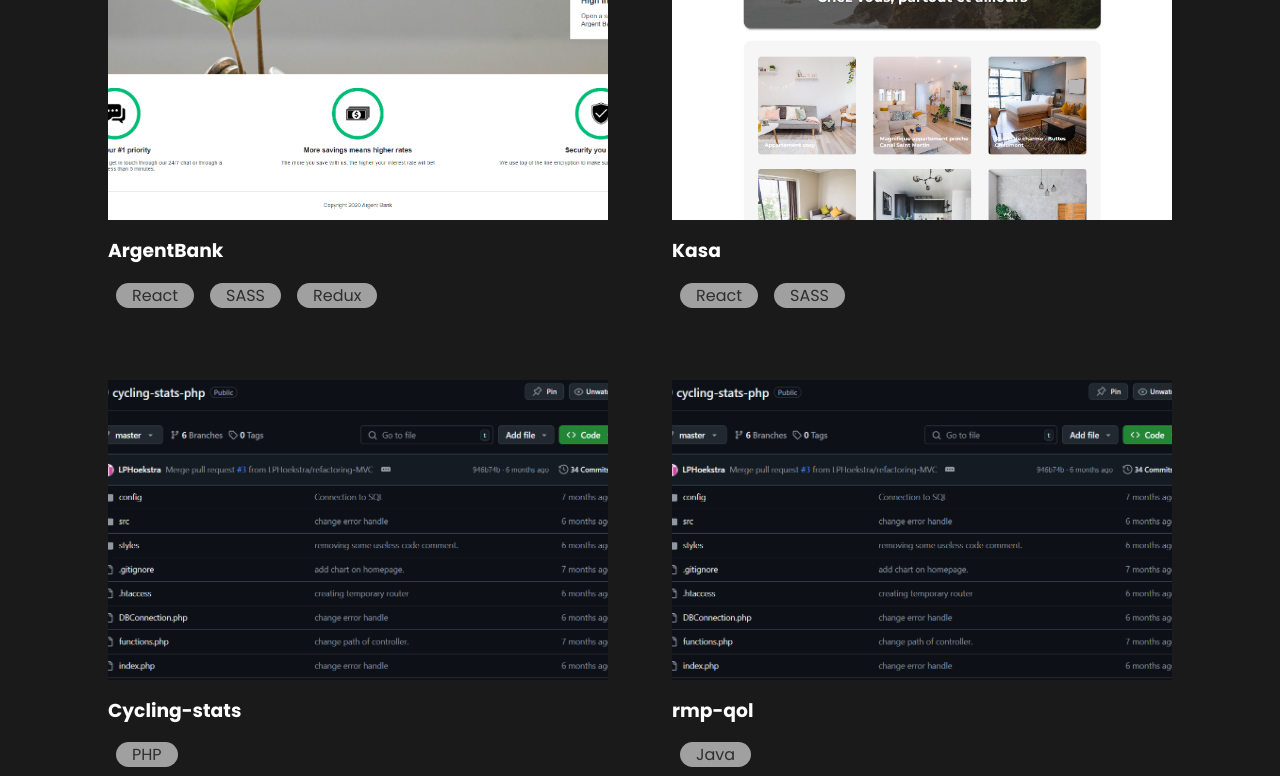
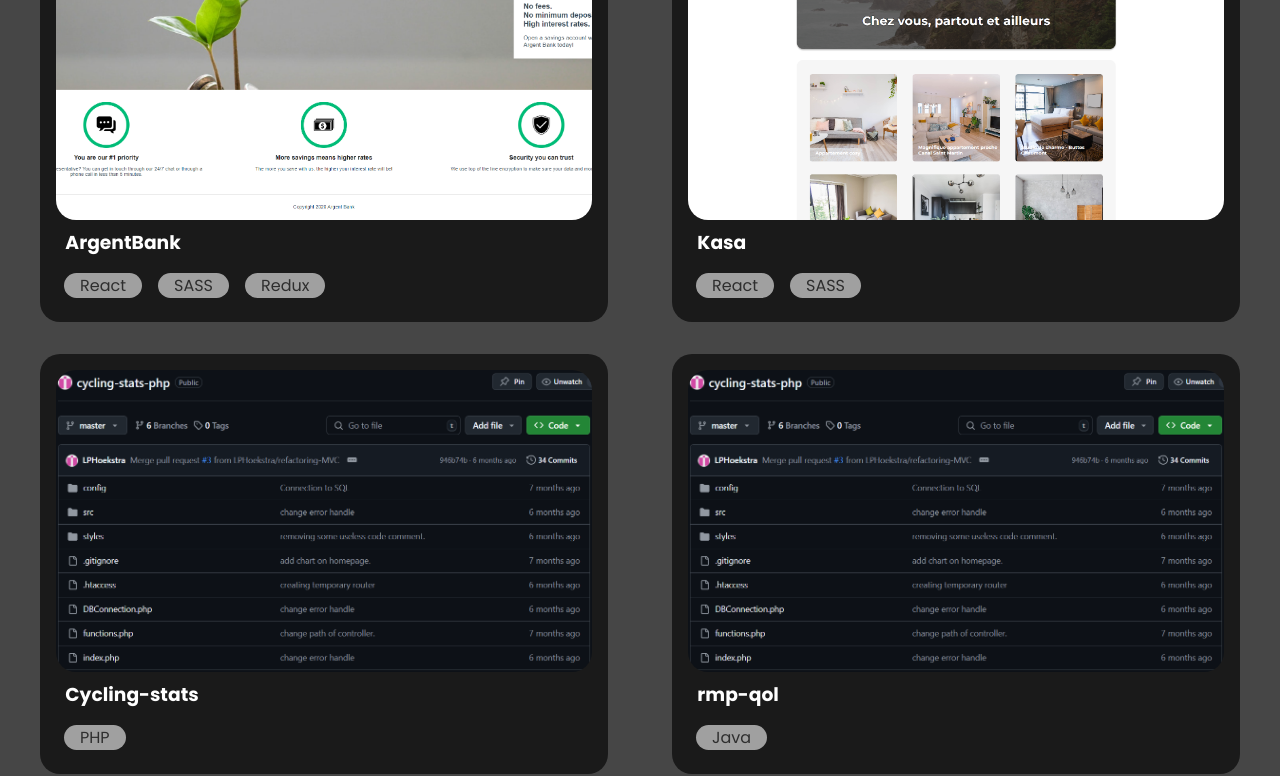
Before and after one commit to LPHoekstra/lph-portfolio, a React (Vite) app: page / in a window 1280 px wide. Shown: the part 2000-2776 px from the top of the page. Built offline with nearby package versions, Linux system fonts and the light colour scheme.

Commit message:
some style on project section

```diff
--- a/src/components/ProjectRendering/index.jsx
+++ b/src/components/ProjectRendering/index.jsx
@@ -50,6 +50,7 @@
             const button =
                 <button
                     key={`button-${i}`}
+                    className={`${m.paginationContainer__btn} ${currentPage == i && m.paginationContainer__btn_selected}`}
                     onClick={() => setCurrentPage(i)}
                 >
                     {i}
@@ -80,7 +81,8 @@
                     </div>
                 ))}
             </div>
-            <div>{pagination && pagination}</div>
+            <div className={m.paginationContainer}>{pagination && pagination}</div>
+            {/* if possible on open and close of the modal the component ProjectRendering should'nt rerender */}
             {modalIsOpen && <Modal
                 closeModal={closeModal}
                 wrapperClass={m.modal__wrapper}
--- a/src/components/ProjectRendering/index.module.scss
+++ b/src/components/ProjectRendering/index.module.scss
@@ -1,16 +1,65 @@
+@use "../../styles/variables.scss" as *;
+
+$border-radius: 1.25em;
+
+.projectContainer {
+    display: grid;
+    grid-template: 1fr / repeat(2, 1fr);
+    justify-content: center;
+    gap: 2em 4em;
+    max-width: 1200px;
+    padding-left: 2em;
+    padding-right: 2em;
+    margin: auto;
+}
+
 .project {
     text-align: left;
     cursor: pointer;
+    background-color: $main-background-color;
+    padding: 1em;
+    display: flex;
+    flex-direction: column;
+    gap: 0.5em;
+    border-radius: $border-radius;
 
     &__title {
-        margin-top: 0.5em;
-        margin-bottom: 0.5em;
+        margin-left: 0.5em;
     }
 
     &__img {
-        width: 500px;
-        height: 300px;
+        border-radius: $border-radius;
         object-fit: cover;
+        height: 100%;
+        width: 100%;
+    }
+}
+
+.paginationContainer {
+    display: flex;
+    justify-content: center;
+    gap: 1em;
+    margin-top: 2em;
+
+    &__btn {
+        font-size: 1.125em;
+        border-radius: 100%;
+        border: solid 1px #a3a3a3;
+        background-color: $main-background-color;
+        color: $main-text-color;
+        padding: 4px 10px;
+        cursor: pointer;
+        transition: transform 100ms ease;
+
+        &_selected {
+            border-color: $main-text-color;
+            transform: scale(1.1);
+        }
+
+        &:hover {
+            border-color: $main-text-color;
+            transform: scale(1.1);
+        }
     }
 }
 
@@ -29,10 +78,3 @@
         text-align: left;
     }
 }
-
-.projectContainer {
-    display: grid;
-    grid-template: 1fr / repeat(2, 500px);
-    justify-content: center;
-    gap: 4em;
-}
--- a/src/layout/Footer/index.module.scss
+++ b/src/layout/Footer/index.module.scss
@@ -1,3 +1,5 @@
+@use "../../styles/variables.scss" as *;
+
 .footer {
     display: flex;
     flex-direction: column;
@@ -6,7 +8,7 @@
     gap: 1em;
     padding-top: 2em;
     padding-bottom: 2em;
-    background-color: #464646;
+    background-color: $main-background-color;
 }
 
 .linkContainer {
--- a/src/pages/home/index.jsx
+++ b/src/pages/home/index.jsx
@@ -13,7 +13,7 @@
                 </p>
             </section>
             {/* About me section */}
-            <section id="about">
+            <section id="about" className={m.about}>
                 <h2>A propos</h2>
                 <p className={m.about__content}>
                     Passionné par le développement web, je combine curiosité, rigueur et une capacité d’adaptation qui me permet de répondre efficacement aux besoins des projets.
@@ -38,7 +38,7 @@
                 <Skills />
             </section>
             {/* project section */}
-            <section id="project">
+            <section id="project" className={m.project}>
                 <h2>Projets</h2>
                 <Projects />
             </section>
--- a/src/pages/home/index.module.scss
+++ b/src/pages/home/index.module.scss
@@ -1,8 +1,12 @@
+@use "../../styles/variables.scss" as *;
+
 .main {
     text-align: center;
 }
 
 .about {
+    background-color: $secondary-background-color;
+
     &__content {
         max-width: 1000px;
         margin: 2em auto;
@@ -20,3 +24,7 @@
         text-align: left;
     }
 }
+
+.project {
+    background-color: $secondary-background-color;
+}
--- a/src/styles/base.scss
+++ b/src/styles/base.scss
@@ -11,8 +11,8 @@
 }
 
 section {
-    margin-top: 10rem;
-    margin-bottom: 10rem;
+    padding-top: 5rem;
+    padding-bottom: 5rem;
 }
 
 h2 {
--- a/src/styles/variables.scss
+++ b/src/styles/variables.scss
@@ -1,2 +1,3 @@
 $main-background-color: #1A1A1A;
+$secondary-background-color: #464646;
 $main-text-color: #FFF;
```
